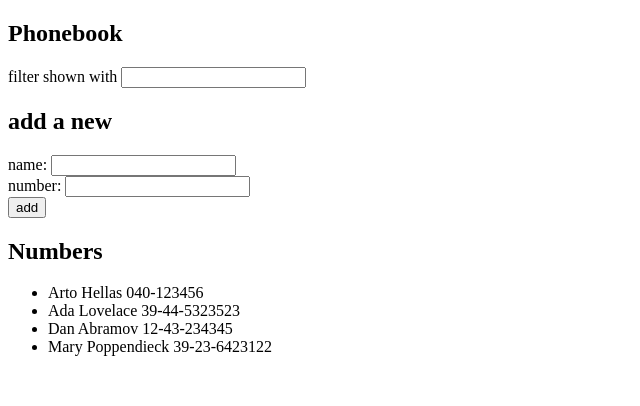
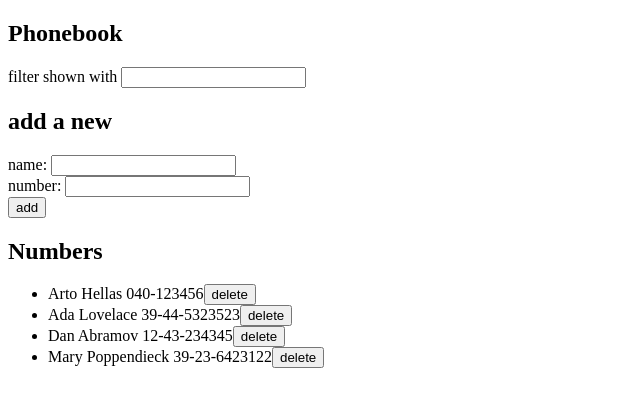
Before and after one commit to manosmin/fullstackopen, a React (Vite) app in the folder part2/phonebook/: page / in a window 1280 px wide. Shown: the top 406 px of the page, without its empty margins (0-640 px from the left). Built offline with nearby package versions, Linux system fonts and the light colour scheme; data requests are answered from the project's data file.

Commit message:
part2 exercises

```diff
--- a/part2/phonebook/src/App.jsx
+++ b/part2/phonebook/src/App.jsx
@@ -29,20 +29,21 @@
   );
 };
 
-const Persons = ({ persons }) => {
+const Persons = ({ persons, deleteHim }) => {
   return (
     <ul>
       {persons.map((person) => (
-        <Person key={person.name} name={person.name} number={person.number} />
+        <Person key={person.name} id={person.id} name={person.name} number={person.number} deleteHim={deleteHim} />
       ))}
     </ul>
   );
 };
 
-const Person = ({ name, number }) => {
+const Person = ({ id, name, number, deleteHim }) => {
   return (
     <li>
       {name} {number}
+      <button onClick={() => deleteHim(id)}>delete</button>
     </li>
   );
 };
@@ -97,6 +98,21 @@
     setNewNumber("");
   };
 
+  const deleteHim = (id) => {
+    const personToBeDeleted = persons.find((p) => p.id === id);
+    const confirmDelete = window.confirm(`Delete ${personToBeDeleted.name}?`);
+    if (!confirmDelete) {
+      return;
+    }
+
+    return personService.deletePerson(id).then((response) => {
+      console.log(response);
+      setPersons(persons.filter((p) => p.id !== id));
+    }).catch(error => {
+      console.error("Error deleting person:", error);
+    });;
+  }
+
   return (
     <div>
       <h2>Phonebook</h2>
@@ -108,7 +124,7 @@
         newNumber={newNumber}
       />
       <h2>Numbers</h2>
-      <Persons persons={filteredPersons} />
+      <Persons persons={filteredPersons} deleteHim={deleteHim} />
     </div>
   );
 };
--- a/part2/phonebook/src/services/persons.js
+++ b/part2/phonebook/src/services/persons.js
@@ -16,4 +16,9 @@
   return request.then(response => response.data)
 }
 
-export default { getAll, create, update }
+const deletePerson = (id) => {
+    const request = axios.delete(`${baseUrl}/${id}`)
+    return request.then(response => response.data)
+  }
+
+export default { getAll, create, update, deletePerson }
```
